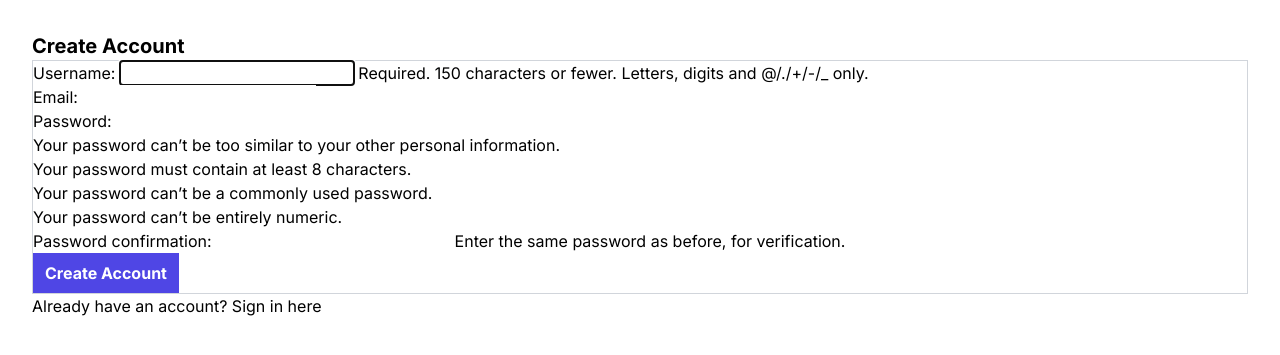
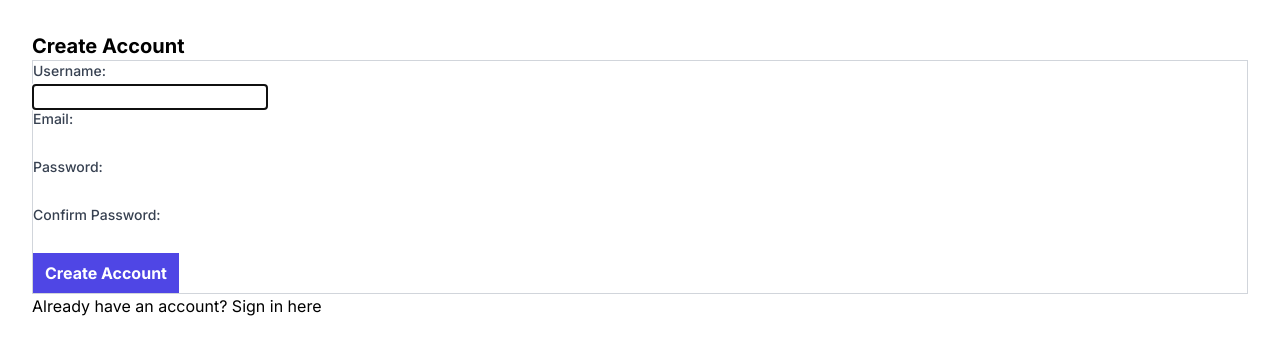
Before and after one commit to EKennard/Parent-Planner, a Django app: page /register/ in a window 1280 px wide. Shown: the part 56-411 px from the top of the page. Run offline with Django 5.2, Linux system fonts and the light colour scheme; some libraries are stand-ins or nearby versions.

Commit message:
registration form hints edited out, required fireld changed from username to email

```diff
--- a/parentplanner/settings.py
+++ b/parentplanner/settings.py
@@ -151,6 +151,7 @@
 
 # Django Allauth Configuration
 AUTHENTICATION_BACKENDS = [
+    'planner.backends.EmailBackend',  # Our custom email authentication
     'django.contrib.auth.backends.ModelBackend',
     'allauth.account.auth_backends.AuthenticationBackend',
 ]
@@ -159,4 +160,7 @@
 
 # Allauth settings (updated to new format)
 ACCOUNT_EMAIL_VERIFICATION = 'none'
-ACCOUNT_SIGNUP_FIELDS = ['username', 'password1', 'password2']
+ACCOUNT_AUTHENTICATION_METHOD = 'email'  # Use email for login
+ACCOUNT_EMAIL_REQUIRED = True
+ACCOUNT_USERNAME_REQUIRED = True
+ACCOUNT_SIGNUP_FIELDS = ['email', 'password1', 'password2']
--- a/planner/forms.py
+++ b/planner/forms.py
@@ -14,6 +14,58 @@
     class Meta:
         model = User
         fields = ('username', 'email', 'password1', 'password2')
+    def __init__(self, *args, **kwargs):
+        super().__init__(*args, **kwargs)
+        # Customize password help text
+        # self.fields['password1'].help_text = 'Your password must contain at least 8 characters and cannot be entirely numeric.'
+        # self.fields['password2'].help_text = 'Enter the same password as before, for verification.'
+        self.fields['password1'].help_text = None
+        self.fields['password2'].help_text = None
+        # Optional: Customize other field help text
+        # self.fields['username'].help_text = 'Required. 150 characters or fewer. Letters, digits and @/./+/-/_ only.'
+        self.fields['username'].help_text = None
+
+        # Custom error messages
+        self.fields['username'].error_messages.update({
+            'required': 'Please enter a username.',
+            'invalid': 'Please enter a valid username.',
+        })
+
+        self.fields['password1'].error_messages.update({
+            'required': 'Please create a password.',
+        })
+
+        self.fields['password2'].error_messages.update({
+            'required': 'Please confirm your password.',
+        })
+
+        self.fields['email'].error_messages.update({
+            'required': 'Please enter your email address.',
+            'invalid': 'Please enter a valid email address.',
+        })
+
+    def clean_email(self):
+        email = self.cleaned_data.get('email')
+        if User.objects.filter(email=email).exists():
+            raise forms.ValidationError('An account with this email address already exists.')
+        return email
+
+    def clean_username(self):
+        username = self.cleaned_data.get('username')
+        # If no username provided, generate one from email
+        if not username:
+            email = self.cleaned_data.get('email')
+            if email:
+                # Use email prefix as username
+                username = email.split('@')[0]
+                # Make sure this generated username doesn't conflict
+                base_username = username
+                counter = 1
+                while User.objects.filter(username=username).exists():
+                    username = f"{base_username}{counter}"
+                    counter += 1
+        return username
+
     def save(self, commit=True):
         user = super(registrationForm, self).save(commit=False)
         user.email = self.cleaned_data['email']
--- a/templates/registration/login.html
+++ b/templates/registration/login.html
@@ -19,8 +19,8 @@
                     <form method="post" class="border border-gray-300">
                         {% csrf_token %}
                         <div class ="px-3 py-2  max-w-sm">
-                            <label for="{{ form.username.id_for_label }}" class="px-3 py-2">Username:</label>
-                            <input type="text" name="username" id="{{ form.username.id_for_label }}" class="w-100px px-3 py-2 border border-gray-300  focus:outline-none focus:ring-2 focus:ring-primary focus:border-primary" required>
+                            <label for="{{ form.username.id_for_label }}" class="px-3 py-2">Email:</label>
+                            <input type="email" name="username" id="{{ form.username.id_for_label }}" class="w-100px px-3 py-2 border border-gray-300  focus:outline-none focus:ring-2 focus:ring-primary focus:border-primary" placeholder="Enter your email address" required>
                         </div>
                         <div class ="px-3 py-2 max-w-sm">
                             <label for="{{ form.password.id_for_label }}" class="px-3 py-2">Password:</label>
--- a/templates/registration/registration.html
+++ b/templates/registration/registration.html
@@ -20,23 +20,81 @@
                 {% endfor %}
                 {% endif %}
 
-                    <!-- form errors -->
-                    {% if form.errors %}
-                        <div>
-                            <strong>Please fix these errors:</strong>
-                            {% for field, errors in form.errors.items %}
-                                {% for error in errors %}
-                                    <p>{{ error }}</p>
-                                {% endfor %}
-                            {% endfor %}
-                        </div>
-                    {% endif %}
-
                 <!------------ registration form -------------->
                 <form method="post" class="border border-gray-300">
                     {% csrf_token %}
-                        {{ form.as_p }}
-                        <button type="submit" class="bg-primary hover:bg-primary/90 text-white font-bold px-3 py-2 transition duration-200 focus:outline-none focus:ring-2 focus:ring-primary focus:ring-offset-2">
+
+                    <!-- Username Field -->
+                    <div class="form-group">
+                        <label for="{{ form.username.id_for_label }}" class="block text-sm font-medium text-gray-700 mb-1">
+                            Username:
+                        </label>
+                        {{ form.username }}
+                        {% if form.username.errors %}
+                            {% for error in form.username.errors %}
+                                <div class="mt-1 text-sm text-red-600 bg-red-50 border border-red-200 rounded p-2">
+                                    <i class="fas fa-exclamation-circle mr-1"></i>{{ error }}
+                                </div>
+                            {% endfor %}
+                        {% endif %}
+                    </div>
+
+                    <!-- Email Field -->
+                    <div class="form-group">
+                        <label for="{{ form.email.id_for_label }}" class="block text-sm font-medium text-gray-700 mb-1">
+                            Email:
+                        </label>
+                        {{ form.email }}
+                        {% if form.email.errors %}
+                            {% for error in form.email.errors %}
+                                <div class="mt-1 text-sm text-red-600 bg-red-50 border border-red-200 rounded p-2">
+                                    <i class="fas fa-exclamation-circle mr-1"></i>{{ error }}
+                                </div>
+                            {% endfor %}
+                        {% endif %}
+                    </div>
+
+                    <!-- Password Field -->
+                    <div class="form-group">
+                        <label for="{{ form.password1.id_for_label }}" class="block text-sm font-medium text-gray-700 mb-1">
+                            Password:
+                        </label>
+                        {{ form.password1 }}
+                        {% if form.password1.errors %}
+                            {% for error in form.password1.errors %}
+                                <div class="mt-1 text-sm text-red-600 bg-red-50 border border-red-200 rounded p-2">
+                                    <i class="fas fa-exclamation-circle mr-1"></i>{{ error }}
+                                </div>
+                            {% endfor %}
+                        {% endif %}
+                    </div>
+
+                    <!-- Confirm Password Field -->
+                    <div class="form-group">
+                        <label for="{{ form.password2.id_for_label }}" class="block text-sm font-medium text-gray-700 mb-1">
+                            Confirm Password:
+                        </label>
+                        {{ form.password2 }}
+                        {% if form.password2.errors %}
+                            {% for error in form.password2.errors %}
+                                <div class="mt-1 text-sm text-red-600 bg-red-50 border border-red-200 rounded p-2">
+                                    <i class="fas fa-exclamation-circle mr-1"></i>{{ error }}
+                                </div>
+                            {% endfor %}
+                        {% endif %}
+                    </div>
+
+                    <!-- Non-field errors (like password mismatch) -->
+                    {% if form.non_field_errors %}
+                        {% for error in form.non_field_errors %}
+                            <div class="text-sm text-red-600 bg-red-50 border border-red-200 rounded p-3">
+                                <i class="fas fa-exclamation-triangle mr-1"></i>{{ error }}
+                            </div>
+                        {% endfor %}
+                    {% endif %}
+
+                    <button type="submit"
+                        class="bg-primary hover:bg-primary/90 text-white font-bold px-3 py-2 transition duration-200 focus:outline-none focus:ring-2 focus:ring-primary focus:ring-offset-2">
                         Create Account
                     </button>
                 </form>
```
Also changed, not shown: planner/backends.py (added, +37 -0 lines). Lines whose indentation alone changed are shown as unchanged.
